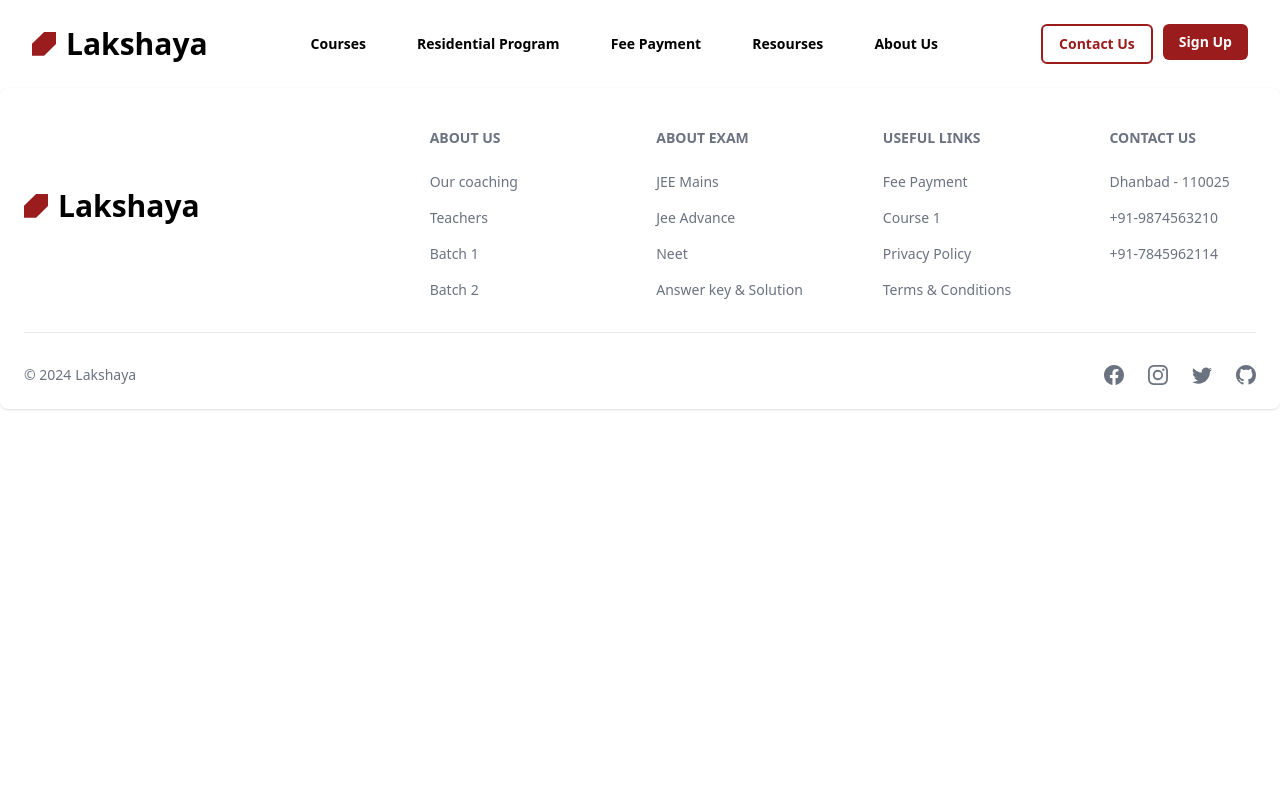
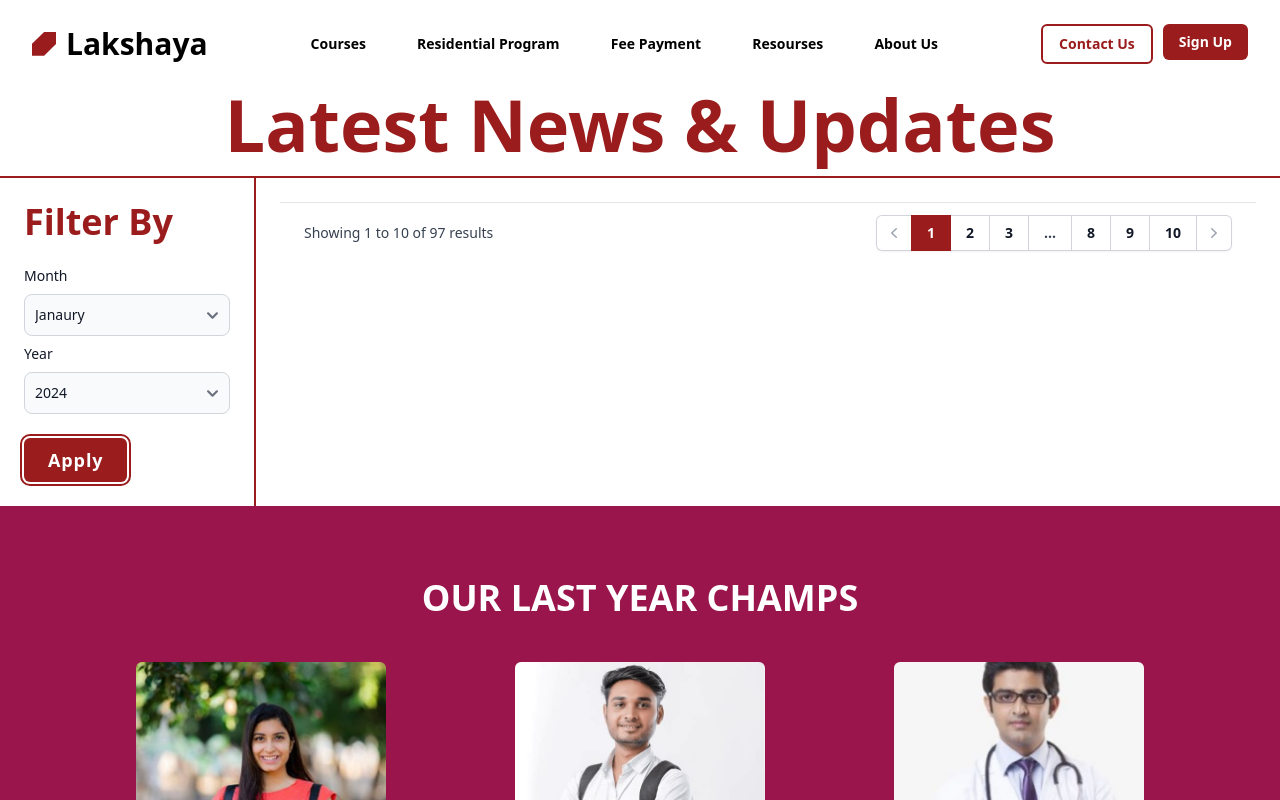
Before and after one commit to whyehtasam/Lakshaya, a React (Vite) app: page /newsupdates in a window 1280 px wide. Before the commit this address had no page. Shown: the top 800 px of the page. Built offline with nearby package versions, Linux system fonts and the light colour scheme.

Commit message:
UI Update Pagination Added in Galley

```diff
--- a/src/App.jsx
+++ b/src/App.jsx
@@ -22,6 +22,7 @@ import Footer from "./components/footer/FooterMain";
 import Scholorship from "./apps/scholorship/Scholorship";
 import Login from "./apps/logIn/Login";
 import Gallery from "./apps/gallery/Gallery";
+import Newsupdates from "./apps/newsupdates/Newsupdates";
 
 const ScrollToTop = () => {
   const { pathname } = useLocation();
@@ -51,6 +52,8 @@ function App() {
           <Route path="/" element={<Landing />} />
           <Route path="/scholarship" element={<Scholorship />} />
           <Route path="/gallery" element={<Gallery />} />
+          <Route path="/newsupdates" element={<Newsupdates />} />
+
 
 
         </Routes>
--- a/src/apps/gallery/Gallery.jsx
+++ b/src/apps/gallery/Gallery.jsx
@@ -2,6 +2,7 @@ import React from "react";
 import Container from "../../components/wrappers/Container";
 import LastYearChamp from "../scholorship/LastYearChamps";
 import PrimaryButton from "../../components/buttons/PrimaryButton";
+import Pagination from "../../components/pagination/Pagination";
 
 const Gallery = () => {
   return (
@@ -169,6 +170,7 @@ const Gallery = () => {
               />
             </div>
           </div>
+        <Pagination />
         </div>
       </div>
 
--- /dev/null
+++ b/src/apps/newsupdates/Newsupdates.jsx
@@ -0,0 +1,114 @@
+import React from "react";
+import Container from "../../components/wrappers/Container";
+import LastYearChamp from "../scholorship/LastYearChamps";
+import PrimaryButton from "../../components/buttons/PrimaryButton";
+import Pagination from "../../components/pagination/Pagination";
+
+const Newsupdates = () => {
+  return (
+    <div>
+      <h1 className="text-4xl pb-4 font-bold text-red-800 md:text-5xl lg:text-7xl text-center">
+        Latest News & Updates
+      </h1>
+
+      {/* <hr class="w-[80%] h-1 mx-auto my-4 bg-gray-100 border-0 rounded  dark:bg-gray-700"></hr> */}
+
+      <div className="grid lg:grid-cols-5 sm:grid-cols-1 border-t-2 border-t-red-800">
+        <div className=" flex-none p-6 sticky lg:border-r-2 border-r-red-800">
+          <h1 className="text-3xl font-bold text-red-800 md:text-5xl lg:text-4xl ">
+            Filter By
+          </h1>
+          <div className="pt-6">
+            <label
+              for="Month"
+              class="block mb-2 text-sm font-medium text-gray-900 dark:text-white"
+            >
+              Month
+            </label>
+            <select
+              id="Month"
+              class="bg-gray-50 border border-gray-300 text-gray-900 text-sm rounded-lg focus:ring-blue-500 focus:border-blue-500 block w-full p-2.5 dark:bg-gray-700 dark:border-gray-600 dark:placeholder-gray-400 dark:text-white dark:focus:ring-blue-500 dark:focus:border-blue-500"
+              required
+            >
+              <option value="">Select Month</option>
+              <option selected value="1">
+                Janaury
+              </option>
+              <option value="2">February</option>
+              <option value="3">March</option>
+              <option value="4">April</option>
+              <option value="5">May</option>
+              <option value="6">June</option>
+              <option value="7">July</option>
+              <option value="8">August</option>
+              <option value="9">September</option>
+              <option value="10">October</option>
+              <option value="11">November</option>
+              <option value="12">December</option>
+            </select>
+          </div>
+
+          <div className="pb-6 pt-2">
+            <label
+              for="moving Class"
+              class="block mb-2 text-sm font-medium text-gray-900 dark:text-white"
+            >
+              Year
+            </label>
+            <select
+              id="moving Class"
+              class="bg-gray-50 border border-gray-300 text-gray-900 text-sm rounded-lg focus:ring-blue-500 focus:border-blue-500 block w-full p-2.5 dark:bg-gray-700 dark:border-gray-600 dark:placeholder-gray-400 dark:text-white dark:focus:ring-blue-500 dark:focus:border-blue-500"
+              required
+            >
+              <option value="">Select Year</option>
+              <option value="2010">2010</option>
+              <option value="2011">2011</option>
+              <option value="2012">2012</option>
+              <option value="2013">2013</option>
+              <option value="2014">2014</option>
+              <option value="2015">2015</option>
+              <option value="2016">2016</option>
+              <option value="2017">2017</option>
+              <option value="2018">2018</option>
+              <option value="2019">2019</option>
+              <option value="2020">2020</option>
+              <option value="2021">2021</option>
+              <option value="2022">2022</option>
+              <option value="2023">2023</option>
+              <option selected value="2024">
+                2024
+              </option>
+            </select>
+          </div>
+
+          <PrimaryButton
+            className=" w-full  sm:w-fit gap-2  lg:py-2 font-semibold tracking-wider text-center rounded-md sm:px-6 sm:py-3 sm:text-lg outline outline-2 outline-red-800 outline-offset-2 hover:bg-red-700"
+            label="Apply"
+          />
+        </div>
+
+        <div className="grow lg:col-span-4 p-6">
+
+            {/* add a horizontal row notice section with date notice title and download button */}
+
+            <div className=" items-center justify-center">
+                <h1 className="text-3xl font-bold text-red-800 md:text-5xl lg:text-4xl hidden">
+                    No News Found
+                </h1>
+
+
+
+            </div>
+
+
+
+            <Pagination />
+        </div>
+      </div>
+
+      <LastYearChamp />
+    </div>
+  );
+};
+
+export default Newsupdates;
--- /dev/null
+++ b/src/components/pagination/Pagination.jsx
@@ -0,0 +1,54 @@
+import React from 'react';
+
+const Pagination = () => {
+    // Add your pagination logic here
+
+    return (
+        <div class="flex items-center justify-between border-t border-gray-200 bg-white px-4 py-3 sm:px-6">
+  <div class="flex flex-1 justify-between sm:hidden">
+    <a href="#" class="relative inline-flex items-center rounded-md border border-gray-300 bg-white px-4 py-2 text-sm font-medium text-gray-700 hover:bg-gray-50">Previous</a>
+    <a href="#" class="relative ml-3 inline-flex items-center rounded-md border border-gray-300 bg-white px-4 py-2 text-sm font-medium text-gray-700 hover:bg-gray-50">Next</a>
+  </div>
+  <div class="hidden sm:flex sm:flex-1 sm:items-center sm:justify-between">
+    <div>
+      <p class="text-sm text-gray-700">
+        Showing
+        <span class="font-medium"> 1 </span>
+        to
+        <span class="font-medium"> 10 </span>
+        of
+        <span class="font-medium"> 97 </span>
+        results
+      </p>
+    </div>
+    <div>
+      <nav class="isolate inline-flex -space-x-px rounded-md shadow-sm" aria-label="Pagination">
+        <a href="#" class="relative inline-flex items-center rounded-l-md px-2 py-2 text-gray-400 ring-1 ring-inset ring-gray-300 hover:bg-gray-50 focus:z-20 focus:outline-offset-0">
+          <span class="sr-only">Previous</span>
+          <svg class="h-5 w-5" viewBox="0 0 20 20" fill="currentColor" aria-hidden="true">
+            <path fill-rule="evenodd" d="M12.79 5.23a.75.75 0 01-.02 1.06L8.832 10l3.938 3.71a.75.75 0 11-1.04 1.08l-4.5-4.25a.75.75 0 010-1.08l4.5-4.25a.75.75 0 011.06.02z" clip-rule="evenodd" />
+          </svg>
+        </a>
+        {/* <!-- Current: "z-10 bg-indigo-600 text-white focus-visible:outline focus-visible:outline-2 focus-visible:outline-offset-2 focus-visible:outline-indigo-600", Default: "text-gray-900 ring-1 ring-inset ring-gray-300 hover:bg-gray-50 focus:outline-offset-0" --> */}
+        <a href="#" aria-current="page" class="relative z-10 inline-flex items-center bg-red-800 px-4 py-2 text-sm font-semibold text-white focus:z-20 focus-visible:outline focus-visible:outline-2 focus-visible:outline-offset-2 focus-visible:outline-red-800">1</a>
+        <a href="#" class="relative inline-flex items-center px-4 py-2 text-sm font-semibold text-gray-900 ring-1 ring-inset ring-gray-300 hover:bg-gray-50 focus:z-20 focus:outline-offset-0">2</a>
+        <a href="#" class="relative hidden items-center px-4 py-2 text-sm font-semibold text-gray-900 ring-1 ring-inset ring-gray-300 hover:bg-gray-50 focus:z-20 focus:outline-offset-0 md:inline-flex">3</a>
+        <span class="relative inline-flex items-center px-4 py-2 text-sm font-semibold text-gray-700 ring-1 ring-inset ring-gray-300 focus:outline-offset-0">...</span>
+        <a href="#" class="relative hidden items-center px-4 py-2 text-sm font-semibold text-gray-900 ring-1 ring-inset ring-gray-300 hover:bg-gray-50 focus:z-20 focus:outline-offset-0 md:inline-flex">8</a>
+        <a href="#" class="relative inline-flex items-center px-4 py-2 text-sm font-semibold text-gray-900 ring-1 ring-inset ring-gray-300 hover:bg-gray-50 focus:z-20 focus:outline-offset-0">9</a>
+        <a href="#" class="relative inline-flex items-center px-4 py-2 text-sm font-semibold text-gray-900 ring-1 ring-inset ring-gray-300 hover:bg-gray-50 focus:z-20 focus:outline-offset-0">10</a>
+        <a href="#" class="relative inline-flex items-center rounded-r-md px-2 py-2 text-gray-400 ring-1 ring-inset ring-gray-300 hover:bg-gray-50 focus:z-20 focus:outline-offset-0">
+          <span class="sr-only">Next</span>
+          <svg class="h-5 w-5" viewBox="0 0 20 20" fill="currentColor" aria-hidden="true">
+            <path fill-rule="evenodd" d="M7.21 14.77a.75.75 0 01.02-1.06L11.168 10 7.23 6.29a.75.75 0 111.04-1.08l4.5 4.25a.75.75 0 010 1.08l-4.5 4.25a.75.75 0 01-1.06-.02z" clip-rule="evenodd" />
+          </svg>
+        </a>
+      </nav>
+    </div>
+  </div>
+</div>
+
+    );
+};
+
+export default Pagination;
```
